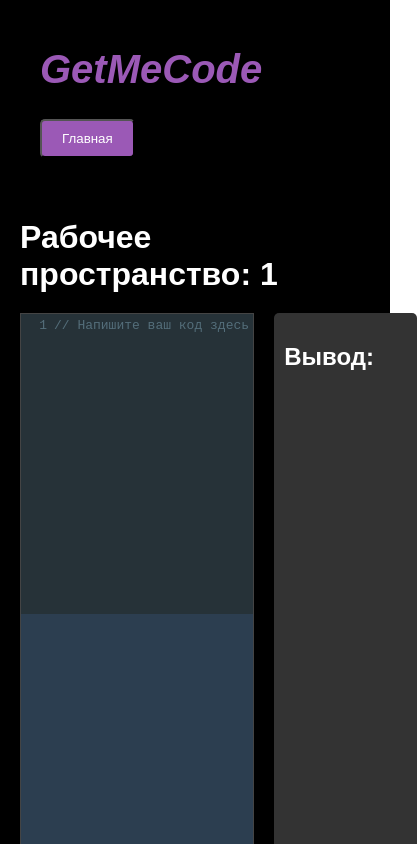
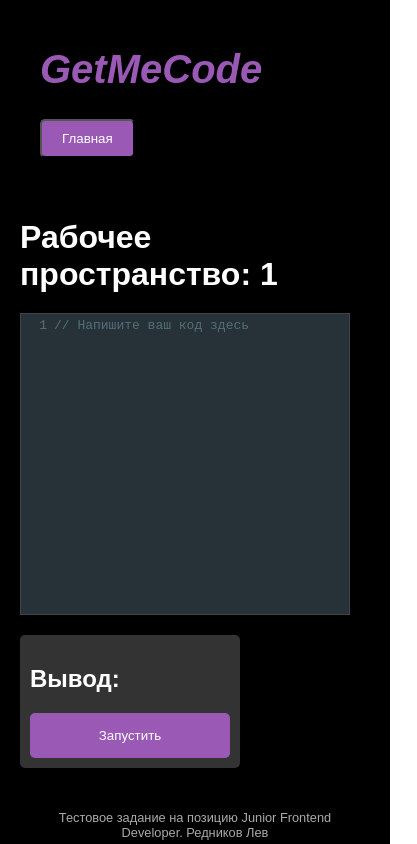
Before and after one commit to CheateRYT/GetMeCode, a React (Vite) app: page /workspace/1 in a window 390 px wide. Shown: the top 844 px of the page, 417 px wide, since content can reach past the window. Built offline with nearby package versions, Linux system fonts and the light colour scheme; a web font is replaced by a local one.

Commit message:
fix: remove workspace lags

```diff
--- a/src/pages/Workspace/Workspace.module.css
+++ b/src/pages/Workspace/Workspace.module.css
@@ -18,8 +18,19 @@
 	display: flex; /* Используем flexbox для горизонтального расположения */
 	width: 100%;
 	max-width: 1200px; /* Максимальная ширина контейнера */
+	flex-direction: row; /* По умолчанию - горизонтально */
 }
 
+@media (max-width: 768px) {
+	/* Меньше 768px - для мобильных устройств */
+	.editorOutputContainer {
+		flex-direction: column; /* Меняем на вертикальное расположение */
+	}
+	.output {
+		width: 100%; /* Ширина блока вывода на мобильных устройствах */
+		margin-top: 20px; /* Отступ сверху для разделения с редактором */
+	}
+}
 .codeMirror {
 	flex: 1; /* Занимает оставшееся пространство */
 	height: 600px; /* Высота редактора */
@@ -29,7 +40,7 @@
 }
 
 .output {
-	width: 300px; /* Ширина блока вывода */
+	width: 200px; /* Ширина блока вывода */
 	background-color: #333;
 	padding: 10px;
 	border-radius: 5px;
--- a/src/pages/Workspace/Workspace.tsx
+++ b/src/pages/Workspace/Workspace.tsx
@@ -46,13 +46,15 @@ const Workspace: React.FC = () => {
 				<h1 className={styles.title}>Рабочее пространство: {language}</h1>
 				<div className={styles.editorOutputContainer}>
 					<CodeMirror
-						value={code}
+						value={typeof code === 'string' ? code : ''}
 						options={{
 							mode: language === 'python' ? 'text/x-python' : 'text/javascript',
 							theme: 'material',
 							lineNumbers: true,
 						}}
-						onBeforeChange={value => {
+						onBeforeChange={(editor, data, value) => {
+							console.log(editor)
+							console.log(data)
 							setCode(value)
 						}}
 						className={styles.codeMirror}
```
